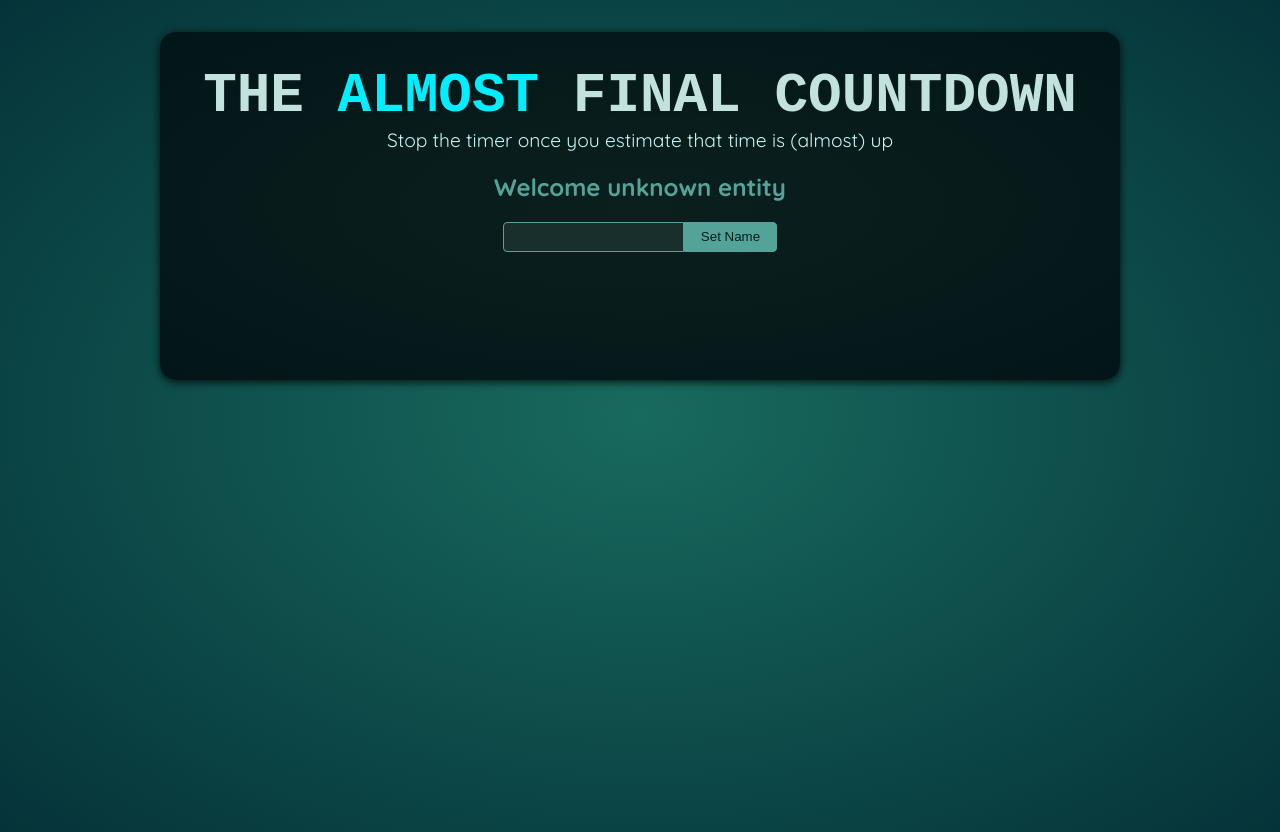
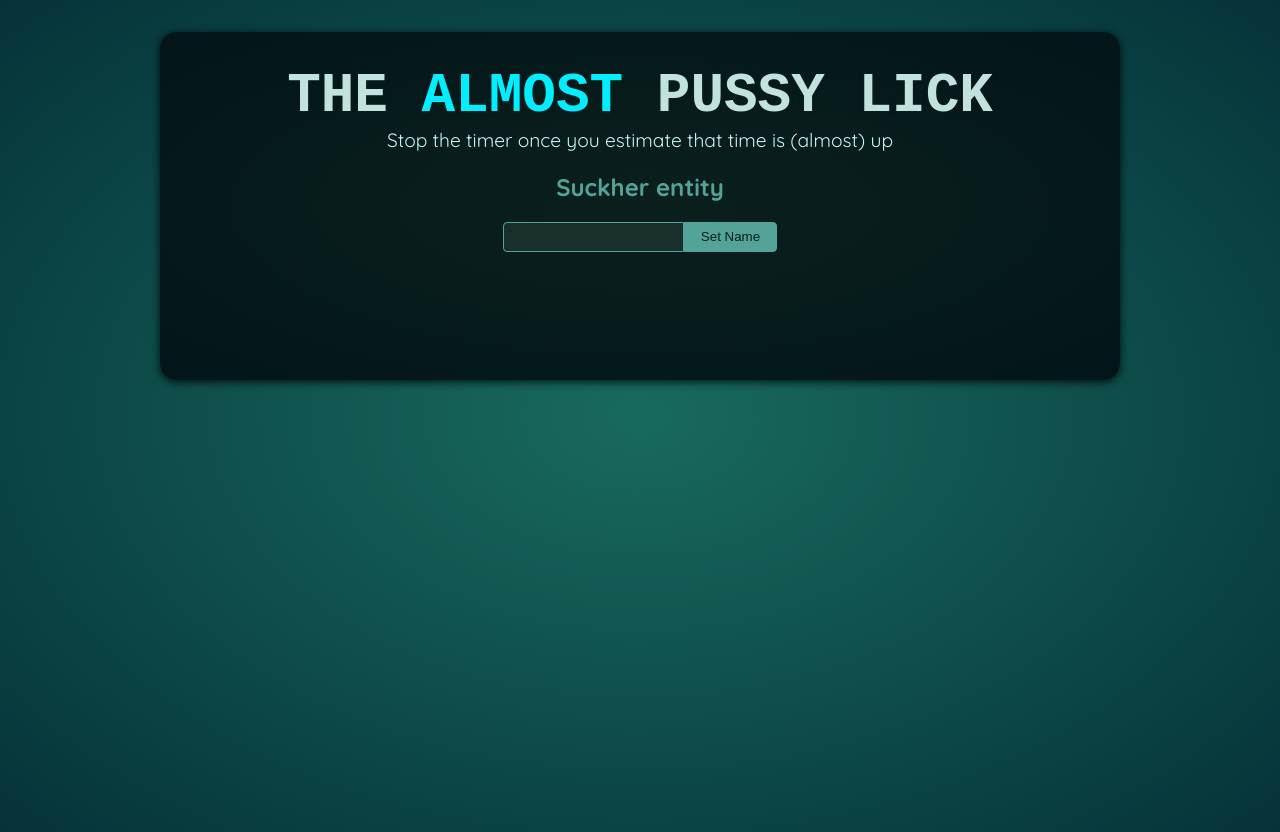
Before and after one commit to kachraz/pr-ur-s8-1, a React (Vite) app: page / in a window 1280 px wide. Built offline with nearby package versions, Linux system fonts and the light colour scheme; a web font is replaced by a local one.

Commit message:
👩‍🦰- Fixes

```diff
--- a/index.html
+++ b/index.html
@@ -10,7 +10,7 @@
     <div id="modal"></div>
     <div id="content">
       <header>
-        <h1>The <em>Almost</em> Final Countdown</h1>
+        <h1>The <em>Almost</em> Pussy Lick</h1>
         <p>Stop the timer once you estimate that time is (almost) up</p>
       </header>
       <div id="root"></div>
--- a/src/App.jsx
+++ b/src/App.jsx
@@ -1,6 +1,8 @@
-import Player from './components/Player.jsx';
+import Player from "./components/Player.jsx";
 
 function App() {
+  function handleChange() {}
+
   return (
     <>
       <Player />
--- a/src/components/Buto.jsx
+++ b/src/components/Buto.jsx
@@ -1,3 +1,5 @@
+// This for testing - And wont be used
+
 export default function Buto({ children }) {
   return <button>{children}</button>;
 }
--- a/src/components/Player.jsx
+++ b/src/components/Player.jsx
@@ -1,12 +1,21 @@
+import { useState } from "react";
 import Buto from "./Buto";
 
 export default function Player() {
+  const [entPla, setEntPla] = useState("");
+
+  function handleChange(event) {
+    setEntPla(event.target.value);
+  }
+
+  function handleClick() {}
+
   return (
     <section id="player">
-      <h2>Welcome unknown entity</h2>
+      <h2>Suckher entity</h2>
       <p>
-        <input type="text" />
-        <button>Set Name</button>
+        <input type="text" onChange={handleChange} value={entPla} />
+        <button onClick={handleClick}>Set Name</button>
       </p>
     </section>
   );
```
